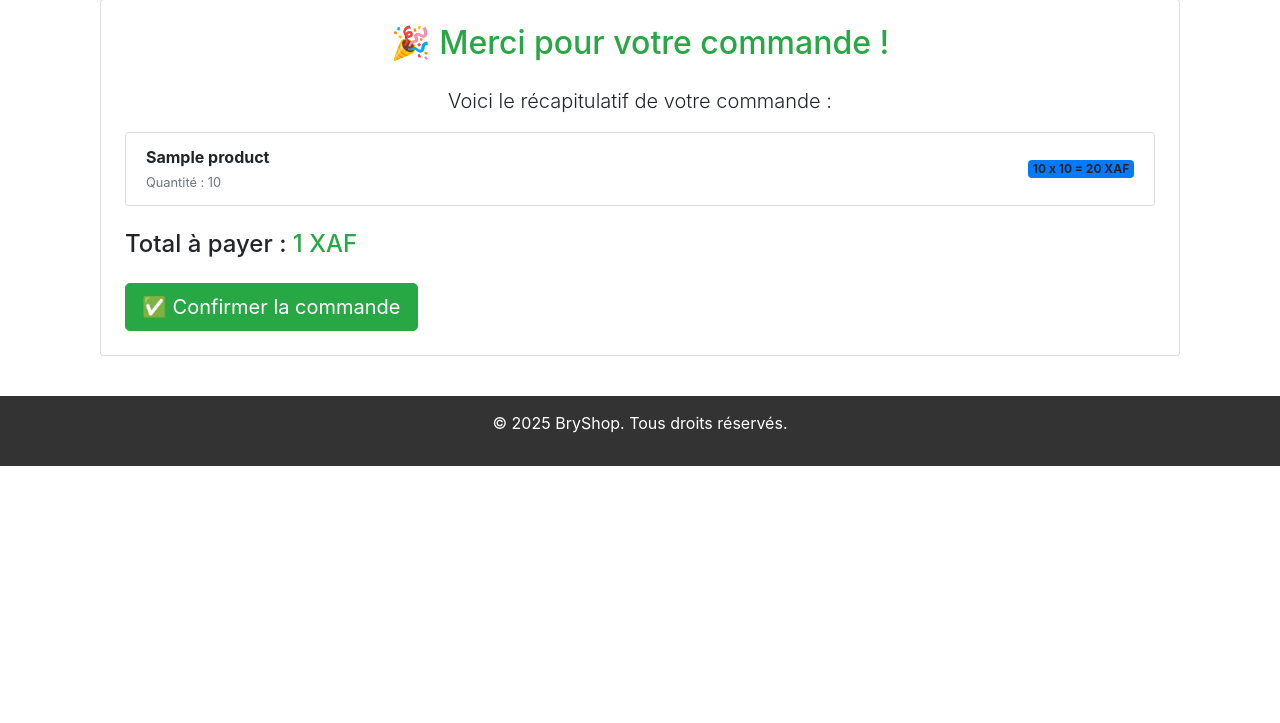
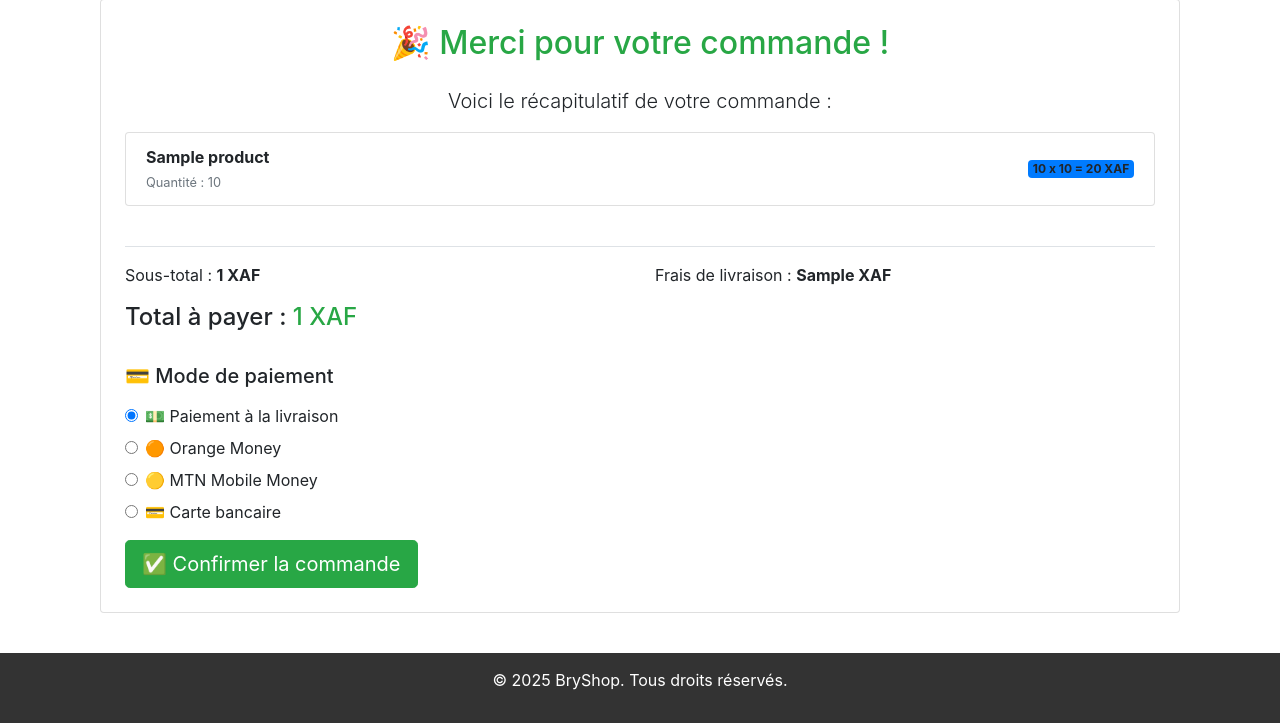
Before and after one commit to Cdjiatou/Bryshop, a Django app: template BRYSHOP/templates/html/checkout.html in a window 1280 px wide. Shown: the part 105-828 px from the top of the page. Before the commit the page ends 571 px from the top, so only its background shows below. Run offline with Django 5.2, Linux system fonts and the light colour scheme; the template is opened without the code that fills it: most values are stand-ins (such as "Sample title", 1, 10 or a date in 2020); some libraries are stand-ins or nearby versions.

Commit message:
feat: ajout frais de livraison et système de paiement - Calcul automatique frais selon pays - Modes: livraison, Orange Money, MTN, carte - Statuts paiement: en attente, payé, échoué

```diff
--- a/BRYSHOP/admin.py
+++ b/BRYSHOP/admin.py
@@ -23,10 +23,10 @@ class AdminCommande(admin.ModelAdmin):
     list_display = ('items', 'nom', 'email', 'address', 'ville', 'pays', 'total', 'zipcode', 'date_commande')
 
 class AdminOrder(admin.ModelAdmin):
-    list_display = ('numero_commande', 'user', 'product', 'quantity', 'statut', 'ville', 'pays', 'date_ordered')
-    list_filter = ('statut', 'date_ordered', 'pays')
+    list_display = ('numero_commande', 'user', 'product', 'quantity', 'mode_paiement', 'statut_paiement', 'frais_livraison', 'statut', 'ville', 'pays', 'date_ordered')
+    list_filter = ('statut', 'statut_paiement', 'mode_paiement', 'date_ordered', 'pays')
     search_fields = ('numero_commande', 'user__username', 'product__title', 'email')
-    list_editable = ('statut',)
+    list_editable = ('statut', 'statut_paiement')
     readonly_fields = ('numero_commande', 'date_ordered')
     ordering = ('-date_ordered',)
 
--- a/BRYSHOP/templates/html/checkout.html
+++ b/BRYSHOP/templates/html/checkout.html
@@ -14,21 +14,63 @@
                     <strong>{{ item.product.title }}</strong> <br>
                     <small class="text-muted">Quantité : {{ item.quantity }}</small>
                 </div>
-                <span class="badge bg-primary rounded-pill">{{ item.product.price|floatformat:0 }} x {{ item.quantity }} = {{ item.product.price|floatformat:0|add:item.quantity|floatformat:0 }} XAF</span>
+                <span class="badge bg-primary rounded-pill">{{ item.product.price|floatformat:0 }} x {{ item.quantity }}
+                    = {{ item.product.price|floatformat:0|add:item.quantity|floatformat:0 }} XAF</span>
             </li>
             {% endfor %}
         </ul>
 
-        <div class="text-end">
-            <h4>Total à payer : <span class="text-success fw-bold">{{ total_price }} XAF</span></h4>
+        <div class="border-top pt-3 mt-3">
+            <div class="row">
+                <div class="col-md-6">
+                    <p>Sous-total : <strong>{{ total_price }} XAF</strong></p>
+                </div>
+                <div class="col-md-6 text-end">
+                    <p>Frais de livraison : <strong>{{ frais_livraison }} XAF</strong></p>
+                </div>
+            </div>
+            <h4 class="text-end">Total à payer : <span class="text-success fw-bold">{{ total_avec_livraison }}
+                    XAF</span></h4>
+        </div>
 
+        <div class="mt-4">
+            <h5 class="mb-3">💳 Mode de paiement</h5>
             <form method="post" action="{% url 'place_order' %}">
                 {% csrf_token %}
-                <button class="btn btn-lg btn-success mt-3">✅ Confirmer la commande</button>
+                <div class="form-check mb-2">
+                    <input class="form-check-input" type="radio" name="mode_paiement" id="livraison" value="livraison"
+                        checked>
+                    <label class="form-check-label" for="livraison">
+                        💵 Paiement à la livraison
+                    </label>
+                </div>
+                <div class="form-check mb-2">
+                    <input class="form-check-input" type="radio" name="mode_paiement" id="orange_money"
+                        value="orange_money">
+                    <label class="form-check-label" for="orange_money">
+                        🟠 Orange Money
+                    </label>
+                </div>
+                <div class="form-check mb-2">
+                    <input class="form-check-input" type="radio" name="mode_paiement" id="mtn_money" value="mtn_money">
+                    <label class="form-check-label" for="mtn_money">
+                        🟡 MTN Mobile Money
+                    </label>
+                </div>
+                <div class="form-check mb-3">
+                    <input class="form-check-input" type="radio" name="mode_paiement" id="carte_bancaire"
+                        value="carte_bancaire">
+                    <label class="form-check-label" for="carte_bancaire">
+                        💳 Carte bancaire
+                    </label>
+                </div>
+                <div class="text-end">
+                    <button type="submit" class="btn btn-lg btn-success">✅ Confirmer la commande</button>
+                </div>
             </form>
         </div>
         {% else %}
-            <p class="text-muted text-center mt-4">Votre panier est vide.</p>
+        <p class="text-muted text-center mt-4">Votre panier est vide.</p>
         {% endif %}
     </div>
 </div>
```
Also changed, not shown: BRYSHOP/models.py (+31 -0 lines), BRYSHOP/templates/html/mes_commandes.html (+14 -0 lines), BRYSHOP/views.py (+84 -52 lines), BRYSHOP/migrations/0011_order_frais_livraison.py (added), BRYSHOP/migrations/0012_order_mode_paiement_order_statut_paiement.py (added).
